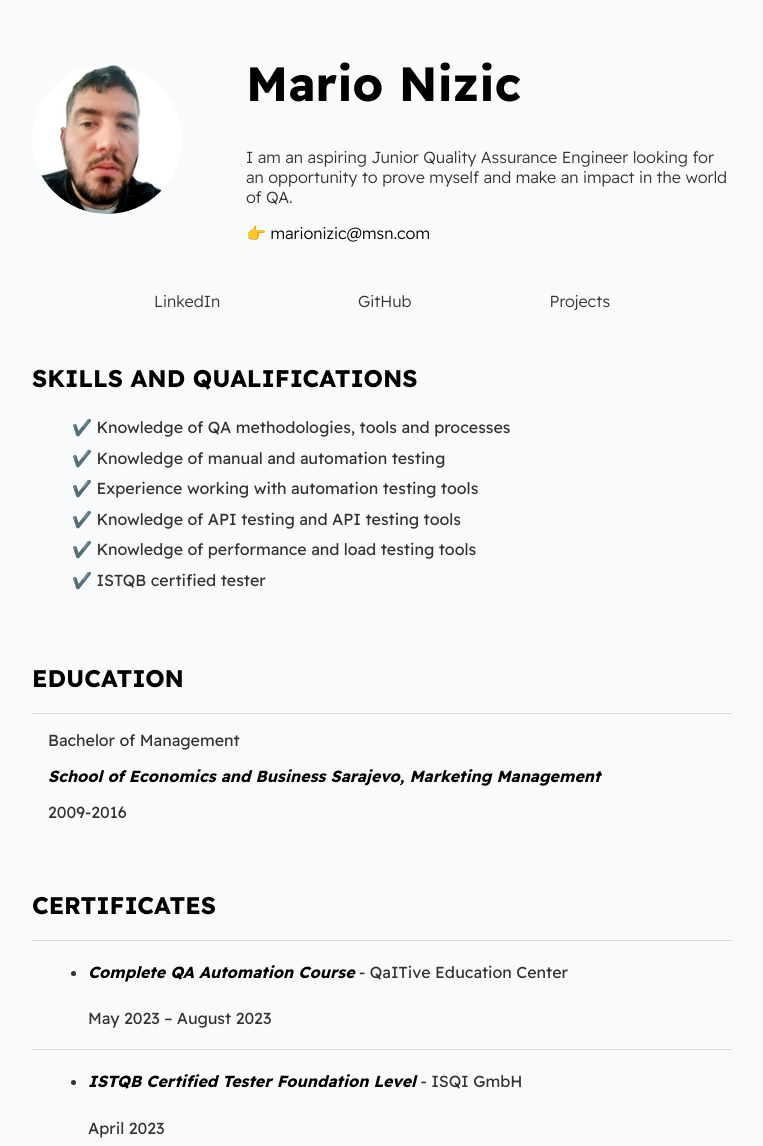
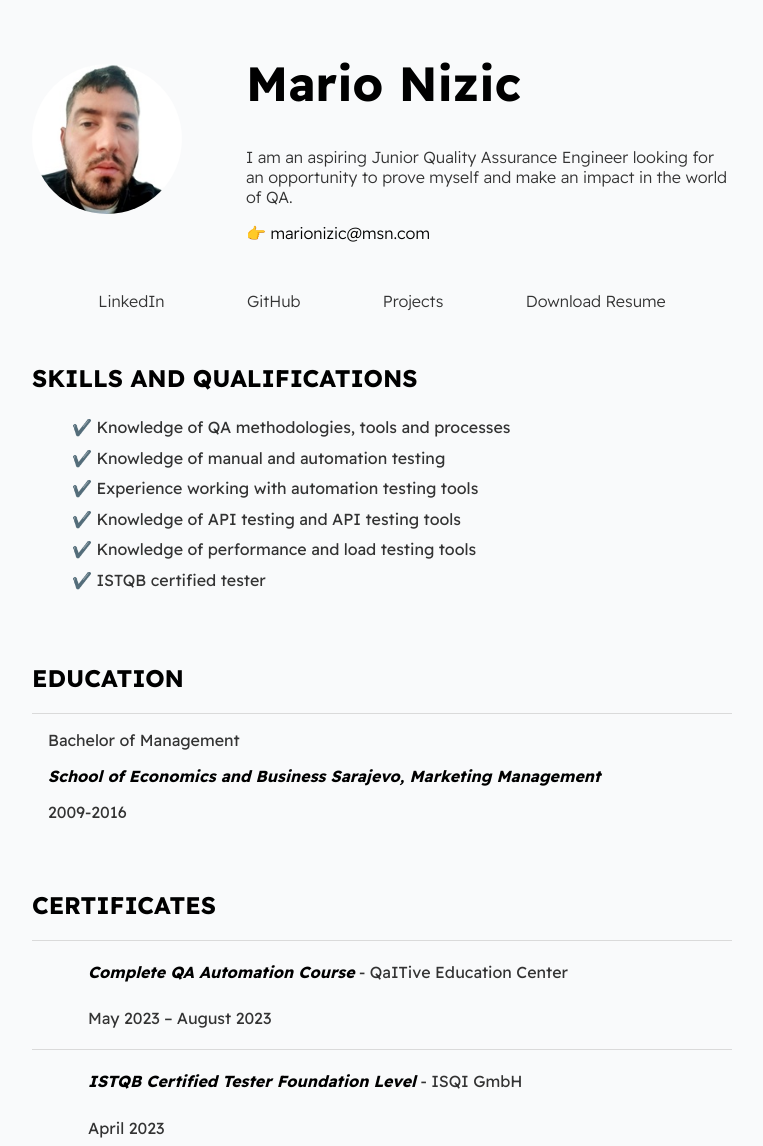
Before and after one commit to mnizicqa/Digital-Resume, a plain HTML site: page index.html in a window 1280 px wide. Shown: the part 5-1151 px from the top of the page, without its empty margins (258-1021 px from the left). Drawn offline with Linux system fonts and the light colour scheme.

Commit message:
Added link for resume download in index.html file, added Resume.pdf file in assets folder, updated main.css file

```diff
--- a/index.html
+++ b/index.html
@@ -85,6 +85,7 @@
           >
           <a href="https://github.com/mnizicqa" target="_blank">GitHub</a>
           <a href="#projects--section">Projects</a>
+          <a href="assets/Resume.pdf" download>Download Resume</a>
         </div>
       </section>
 
--- a/styles/main.css
+++ b/styles/main.css
@@ -138,6 +138,10 @@ li{
     height: 1px;
 }
 
+#certificates--wrapper ul{
+    list-style: none;
+}
+
 .certificates--history{
     margin-top: 1em;
     margin-bottom: 1em;
```
Also changed, not shown: 1 other file.
